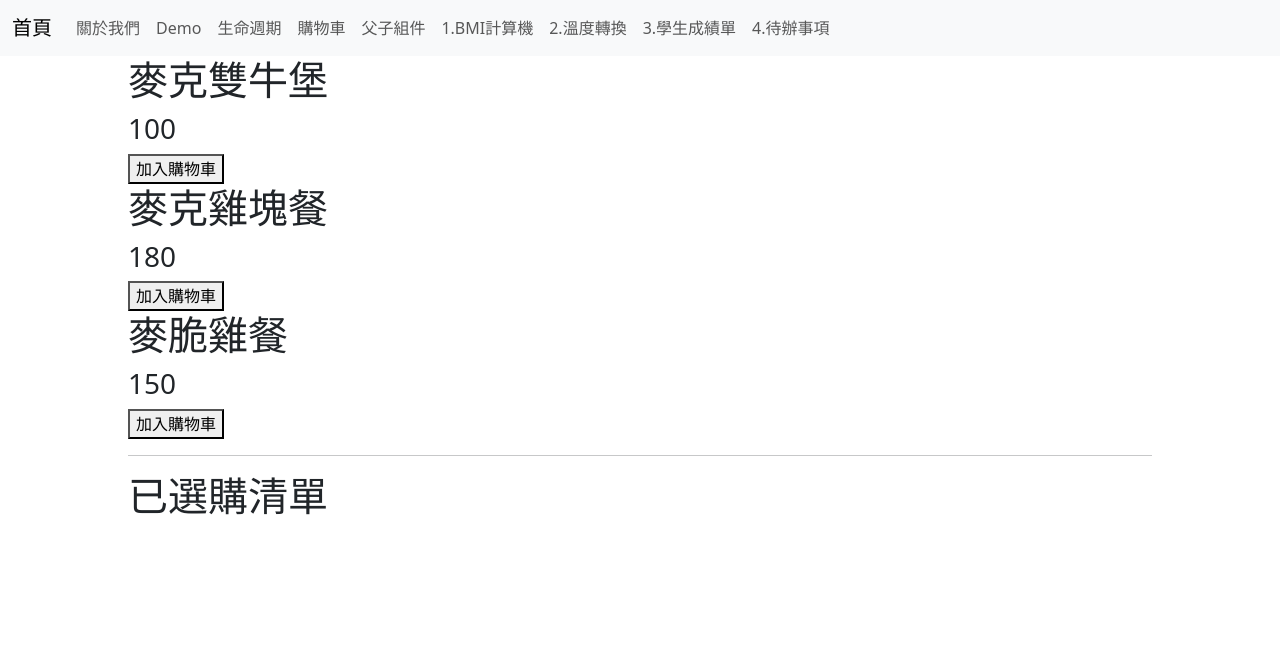
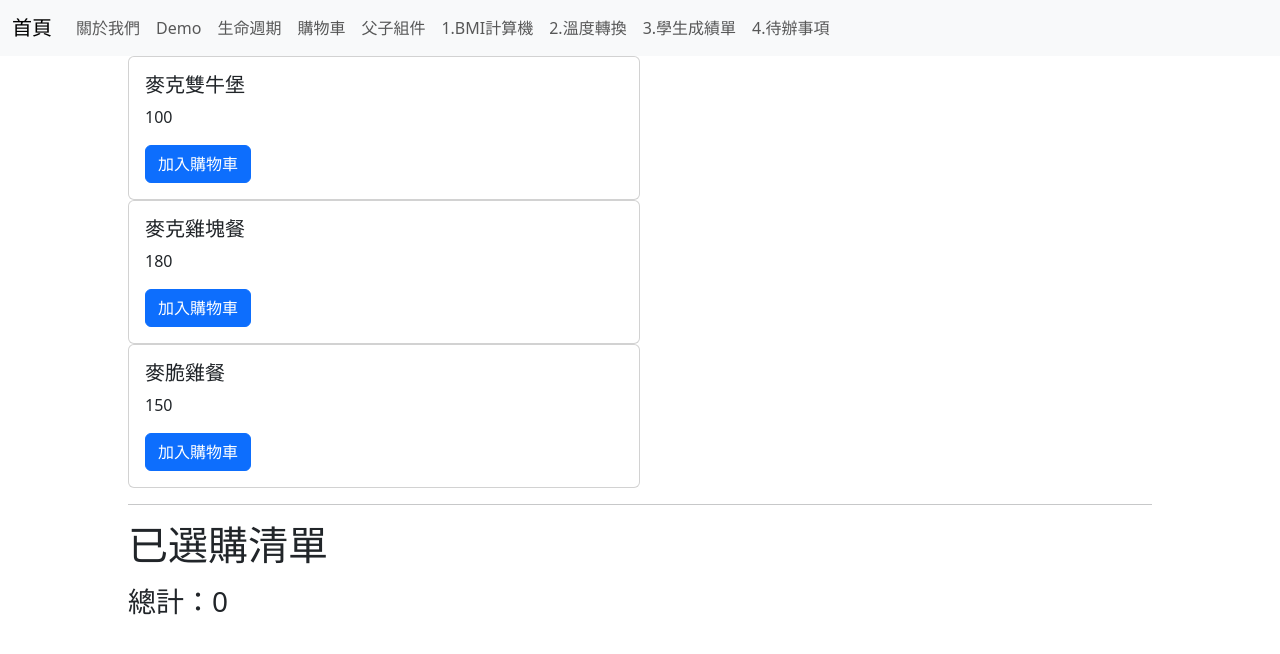
Before and after one commit to Dao-Cheng/vue-project-derek-demo, a Vue app: page /ShoppingCart in a window 1280 px wide. Shown: the top 654 px of the page. Built offline with nearby package versions, Linux system fonts and the light colour scheme.

Commit message:
購物車

```diff
--- a/src/components/ProductItem.vue
+++ b/src/components/ProductItem.vue
@@ -14,9 +14,14 @@ function addCart() {
 </script>
 
 <template>
-    <h1>{{ props.product.name }}</h1>
-    <h3>{{ props.product.price }}</h3>
-    <button @click="addCart()">加入購物車</button>
+    <div class="card w-50">
+        <div class="card-body">
+            <h5 class="card-title">{{ props.product.name }}</h5>
+            <p class="card-text">{{ props.product.price }}</p>
+            <a href="#" @click="addCart()" class="btn btn-primary">加入購物車</a>
+        </div>
+    </div>
+
 </template>
 
 <style scoped></style>
--- a/src/views/ShoppingCart.vue
+++ b/src/views/ShoppingCart.vue
@@ -2,7 +2,7 @@
 import Cart from '@/class/cart';
 import Product from '@/class/product';
 import ProductItem from '@/components/ProductItem.vue';
-import { ref } from 'vue';
+import { computed, ref } from 'vue';
 
 const products = ref([
     new Product(1, '麥克雙牛堡', 100),
@@ -23,6 +23,16 @@ function addToCart(product) {
     }
 }
 
+const totalPrice = computed(() => {
+    // XXXX
+    // Array.reduce
+    // const arr = [{ id: 1, 'name': 'XX餐' }]
+    const total1 = carts.value.reduce((total, item) => {
+        return total + item.price * item.count;
+    }, 0);
+
+    return total1;
+})
 
 </script>
 
@@ -36,6 +46,7 @@ function addToCart(product) {
             {{ `${item.name} - ${item.price} X ${item.count}` }}
         </li>
     </ul>
+    <h3>總計：{{ totalPrice }}</h3>
 </template>
 
 <style scoped></style>
```
